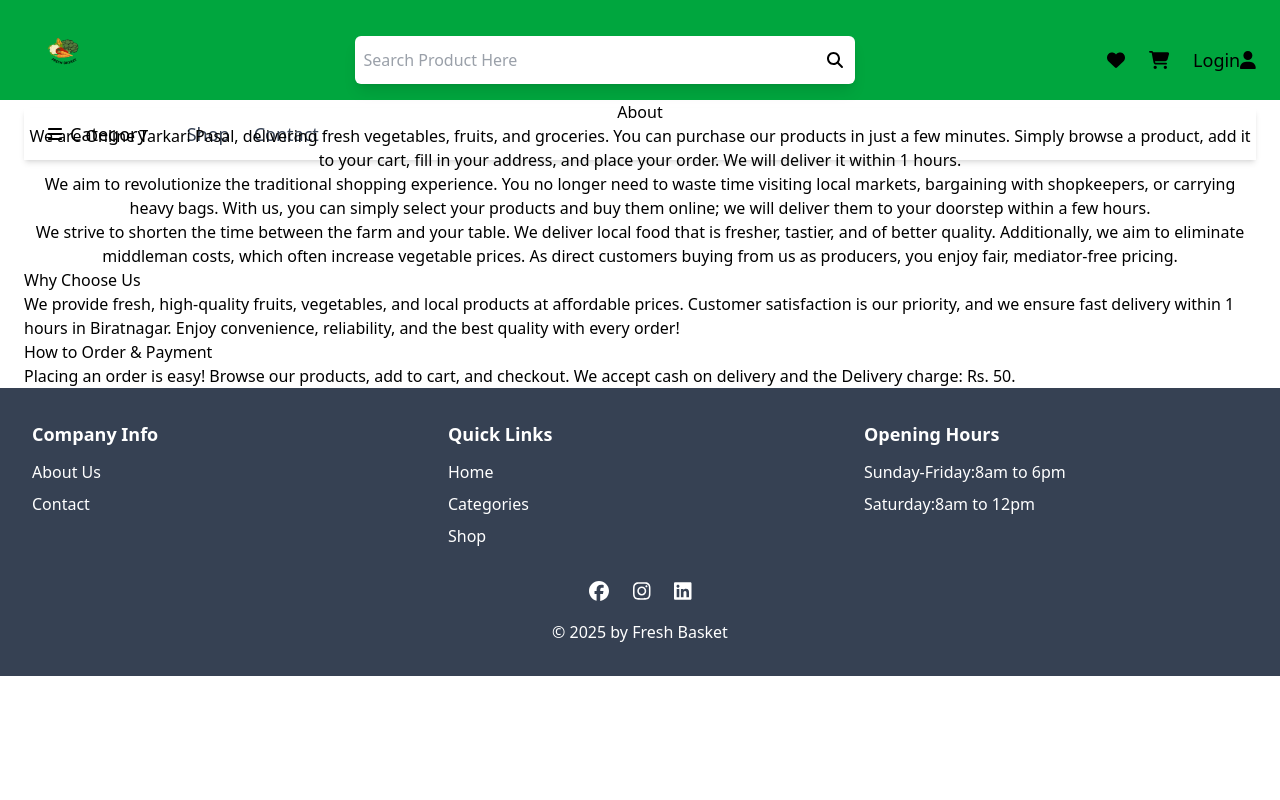
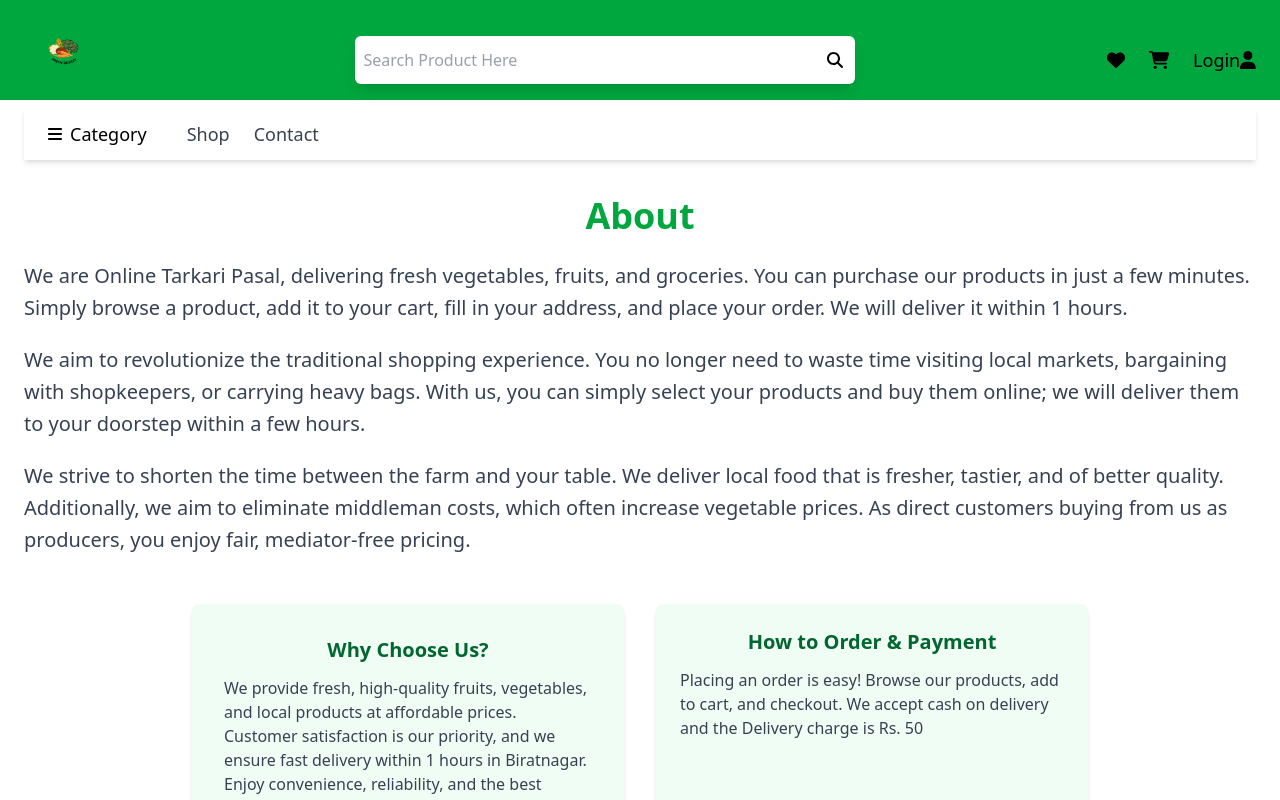
Before and after one commit to Jyoti-yadav09/Vegetable-website, a React (Vite) app in the folder Vegetable-website/: page /about in a window 1280 px wide. Shown: the top 800 px of the page. Built offline with nearby package versions, Linux system fonts and the light colour scheme.

Commit message:
Desingning the About page

```diff
--- a/Vegetable-website/src/pages/About.jsx
+++ b/Vegetable-website/src/pages/About.jsx
@@ -2,21 +2,21 @@ import React from 'react';
 
 const About = () => {
   return (
-    <div className='px-6  max-w-7xl mx-auto'>
+    <div className='px-6 py-24 max-w-7xl mx-auto '>
         {/*About Section */}
-      <div className='text-center'>
-         <h2 className=''>About</h2>
-         <p>
+      <div className='text-center mb-8 '>
+         <h2 className='text-4xl font-bold text-green-600 mb-6 '>About</h2>
+         <p className='text-xl mb-5 text-gray-700 text-left leading-8'>
          We are Online Tarkari Pasal, delivering fresh vegetables, fruits, and groceries.
           You can purchase our products in just a few minutes. Simply browse a product,
           add it to your cart, fill in your address, and place your order. We will deliver it within 1 hours.
          </p>
-         <p>
+         <p className='text-xl mb-5 text-gray-700 text-left leading-8'>
          We aim to revolutionize the traditional shopping experience. You no longer need to waste time
           visiting local markets, bargaining with shopkeepers, or carrying heavy bags. With us, you can
           simply select your products and buy them online; we will deliver them to your doorstep within a few hours.
          </p>
-          <p>
+          <p className='text-xl text-gray-700 text-left leading-8'>
           We strive to shorten the time between the farm and your table. We deliver local food that is fresher,
           tastier, and of better quality. Additionally, we aim to eliminate middleman costs, which often increase
           vegetable prices. As direct customers buying from us as producers, you enjoy fair, mediator-free pricing.
@@ -25,19 +25,19 @@ const About = () => {
       </div>
 
        {/*Information Section */}
-       <div>
-        <div>
-            <h3>Why Choose Us</h3>
-            <p>
+       <div className='grid grid-cols-1 md:grid-cols-2 gap-8 mt-12 max-w-4xl mx-auto'>
+        <div className='p-8 bg-green-50 rounded-lg shadow-md'>
+            <h3 className='text-xl mb-3 font-bold text-green-800 text-center'>Why Choose Us?</h3>
+            <p className='text-base text-gray-700'>
             We provide fresh, high-quality fruits, vegetables, and local products at affordable prices. Customer satisfaction is our priority,
              and we ensure fast
              delivery within 1 hours in Biratnagar. Enjoy convenience, reliability, and the best quality with every order!
             </p>
         </div>
-        <div>
-            <h3>How to Order & Payment</h3>
-            <p>
-            Placing an order is easy! Browse our products, add to cart, and checkout. We accept cash on delivery and the Delivery charge: Rs. 50.
+        <div className='p-6 bg-green-50 rounded-lg shadow-md'>
+            <h3 className='text-xl mb-3 font-bold text-green-800 text-center'>How to Order & Payment</h3>
+            <p className='text-gray-700'>
+            Placing an order is easy! Browse our products, add to cart, and checkout. We accept cash on delivery and the Delivery charge is Rs. 50
             </p>
         </div>
        </div>
```
